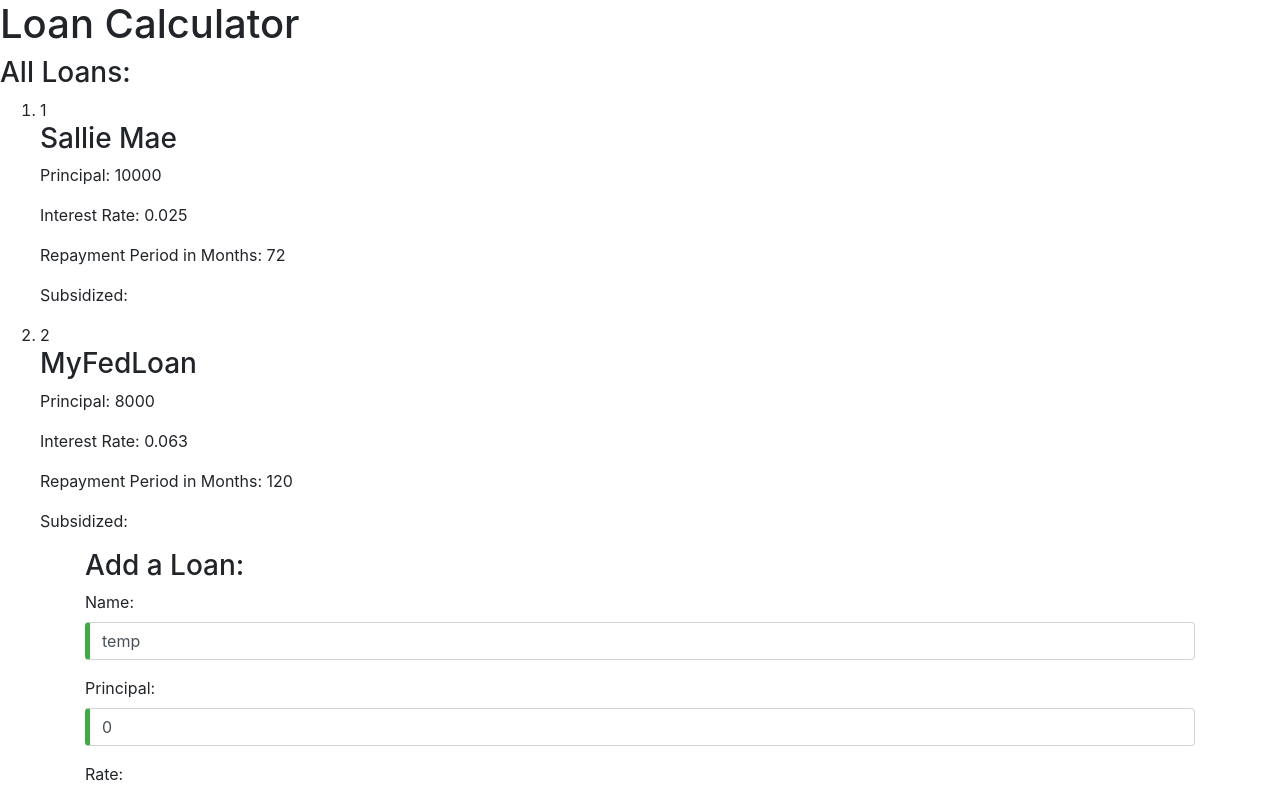
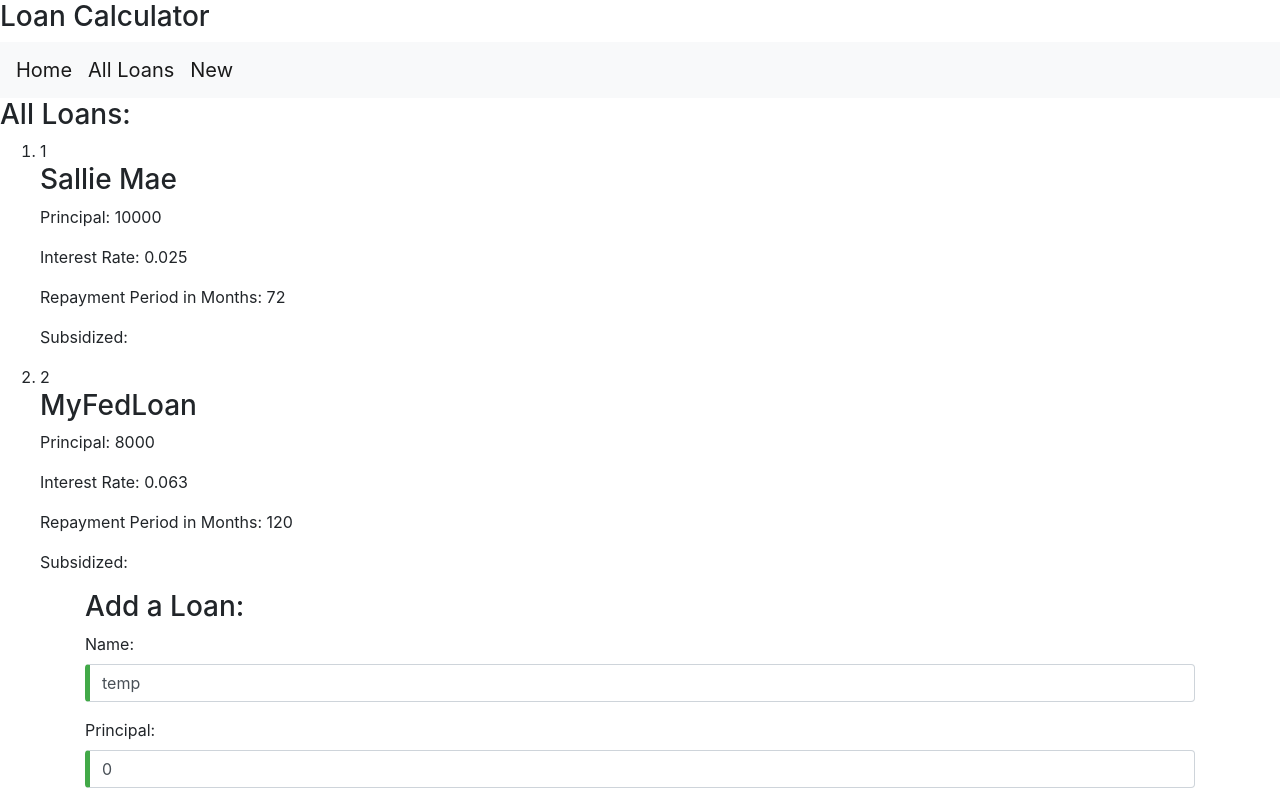
Before and after one commit to jmcneilly91/loan-calc, an Angular app: page /loans in a window 1280 px wide. Shown: the top 792 px of the page. Built offline with nearby package versions, Linux system fonts and the light colour scheme.

Commit message:
added routerlinks and some minor bs styling

```diff
--- a/src/app/app.component.html
+++ b/src/app/app.component.html
@@ -1,6 +1,7 @@
-<div>
-  <h1>
-    {{ title }}
-  </h1>
-</div>
-<app-loan></app-loan>
+<h3>{{ title }}</h3>
+<nav class="navbar navbar-expand-lg navbar-light bg-light">
+  <a class="navbar-brand" routerLink="/home" routerLinkActive="active">Home</a>
+  <a class="navbar-brand" routerLink="/loans" routerLinkActive="active">All Loans</a>
+  <a class="navbar-brand" routerLink="/new" routerLinkActive="active">New</a>
+</nav>
+<router-outlet></router-outlet>
```
